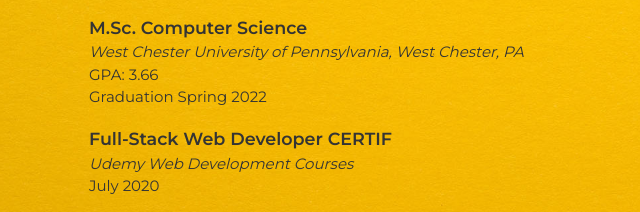
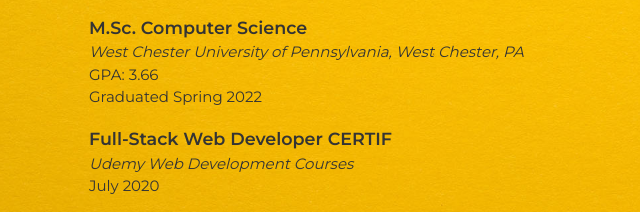
Before and after one commit to Hiba1983/MyPortfolio, a plain HTML site: page index.html in a window 1280 px wide. Shown: the part 3336-3548 px from the top of the page, 151-791 px from the left. Drawn offline with Linux system fonts and the light colour scheme.

Commit message:
Update index.html
Update

```diff
--- a/index.html
+++ b/index.html
@@ -170,7 +170,7 @@
       <h3>M.Sc. Computer Science </h3>
       <p> West Chester University of Pennsylvania, West Chester, PA </p>
       <p>GPA: 3.66</p>
-      <p> Graduation  Spring 2022 </p>
+      <p> Graduated  Spring 2022 </p>
     </section>
 
     <section>
```
